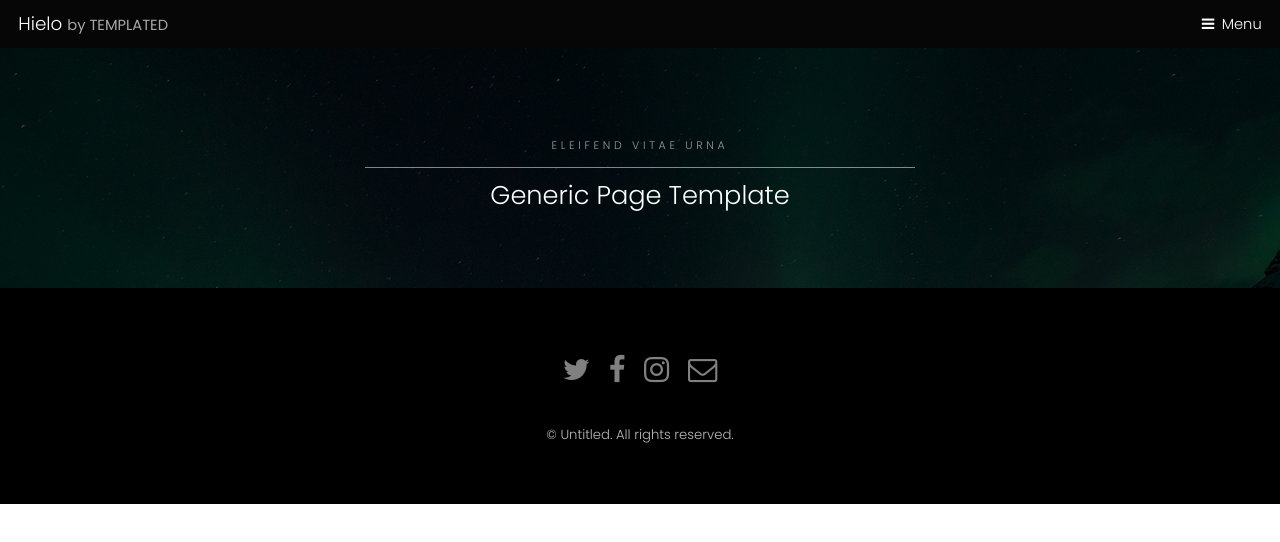
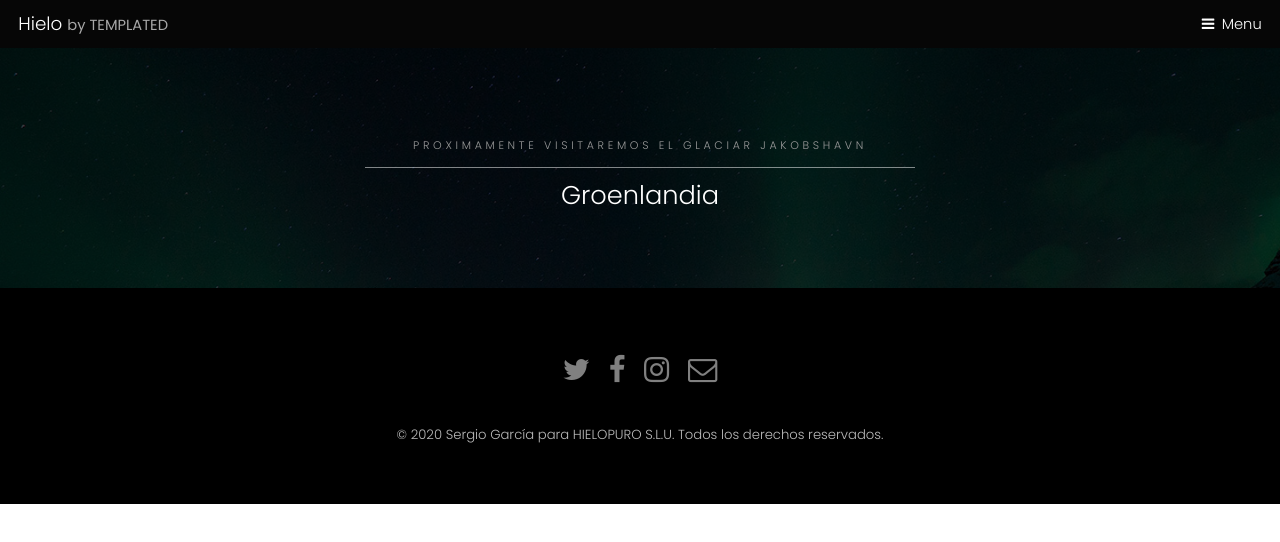
Before and after one commit to alvarezgarciasergio/05_REP_MASHIELO, a plain HTML site: page groenlandia.html in a window 1280 px wide. Drawn offline with Linux system fonts and the light colour scheme.

Commit message:
Creamos sección Groenlandia desde NetBeans

```diff
--- a/generic.html
+++ b/groenlandia.html
@@ -32,8 +32,8 @@
 			<section id="One" class="wrapper style3">
 				<div class="inner">
 					<header class="align-center">
-						<p>Eleifend vitae urna</p>
-						<h2>Generic Page Template</h2>
+						<p>PROXIMAMENTE VISITAREMOS EL GLACIAR JAKOBSHAVN</p>
+						<h2>Groenlandia</h2>
 					</header>
 				</div>
 			</section>
@@ -68,7 +68,7 @@
 					</ul>
 				</div>
 				<div class="copyright">
-					&copy; Untitled. All rights reserved.
+					&copy; 2020 Sergio García para HIELOPURO S.L.U. Todos los derechos reservados.
 				</div>
 			</footer>
 
```
Also changed, not shown: index.html (+3 -3 lines).
